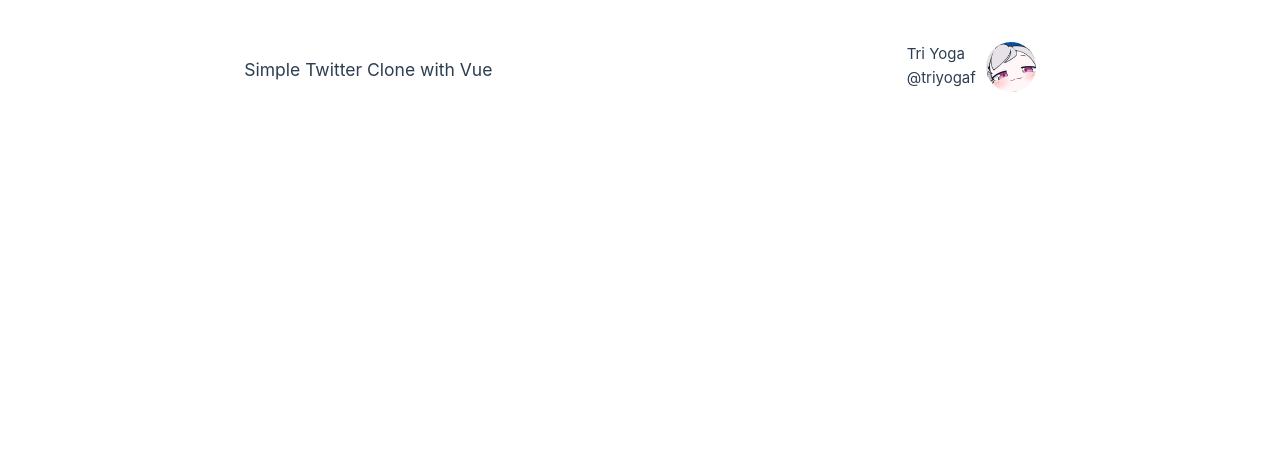
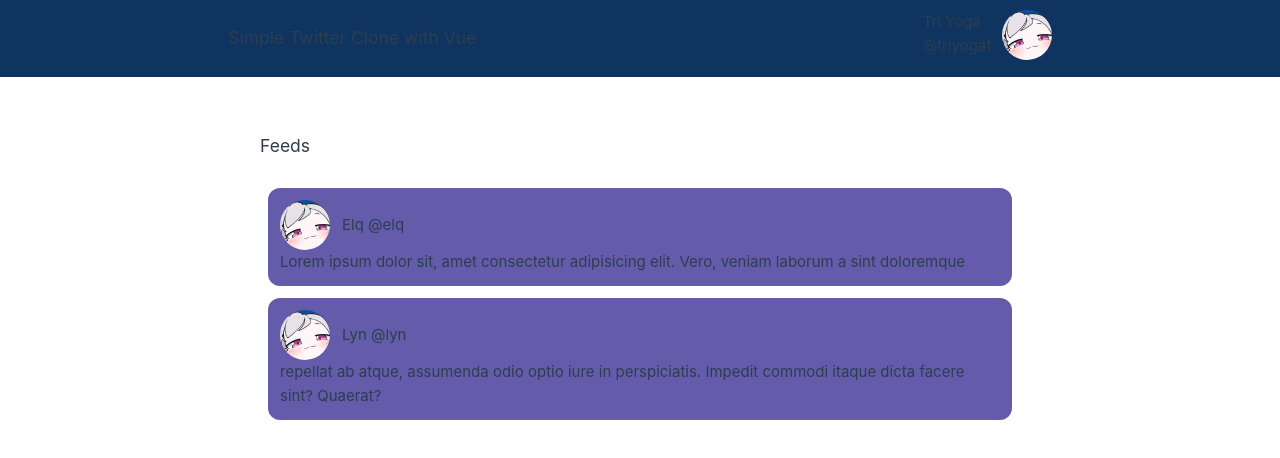
Before and after one commit to TriYogaF/twitter-clone-vue, a Vue app: page / in a window 1280 px wide. Shown: the top 458 px of the page. Built offline with nearby package versions, Linux system fonts and the light colour scheme.

Commit message:
create tweetcard component

```diff
--- a/src/App.vue
+++ b/src/App.vue
@@ -1,12 +1,17 @@
 <template>
   <Navbar />
+  <div class="main">
+    <h3 class="title">Feeds</h3>
+    <TweetCard v-for="tweet in tweets" v-bind:key="tweet.id" v-bind="tweet" />
+  </div>
 </template>
 
 <script>
 import Navbar from "./components/Navbar.vue";
 import gambar from "./assets/pic.jpg";
+import TweetCard from "./components/TweetCard.vue";
 export default {
-  components: { Navbar },
+  components: { Navbar, TweetCard },
   data() {
     return {
       user: {
@@ -14,6 +19,30 @@ export default {
         username: "@triyogaf",
         avatarUrl: gambar,
       },
+      indexTweets: 0,
+      tweets: [
+        {
+          id: 1,
+          user: {
+            fullname: "Elq",
+            username: "@elq",
+          },
+          tweet: "Lorem ipsum dolor sit, amet consectetur adipisicing elit. Vero, veniam laborum a sint doloremque",
+        },
+        {
+          id: 2,
+          user: {
+            fullname: "Lyn",
+            username: "@lyn",
+          },
+          tweet: "repellat ab atque, assumenda odio optio iure in perspiciatis. Impedit commodi itaque dicta facere sint? Quaerat?",
+        },
+        // {
+        //   id: 3,
+        //   user: this.user,
+        //   tweet: "repellat ab atque, assumenda odio optio iure in perspiciatis. Impedit commodi itaque dicta facere sint? Quaerat?",
+        // },
+      ],
     };
   },
   provide() {
@@ -27,4 +56,20 @@ export default {
 };
 </script>
 
-<style></style>
+<style>
+.main {
+  max-width: 800px;
+  /* color: rgb(0, 0, 0); */
+  background-color: rgba(255, 255, 255, 0.15);
+  /* display: flex; */
+  justify-content: center;
+  margin: auto;
+  margin-top: 100px;
+  padding: 16px;
+  border-radius: 12px;
+}
+.title {
+  display: block;
+  padding: 16px 4px;
+}
+</style>
--- a/src/assets/base.css
+++ b/src/assets/base.css
@@ -4,7 +4,8 @@
   --vt-c-white-soft: #f8f8f8;
   --vt-c-white-mute: #f2f2f2;
 
-  --vt-c-black: #181818;
+  /* --vt-c-black: #181818; */
+  --vt-c-black: #16213e;
   --vt-c-black-soft: #222222;
   --vt-c-black-mute: #282828;
 
@@ -60,13 +61,12 @@
 }
 
 body {
-  min-height: 100vh;
+  min-height: 200vh;
   color: var(--color-text);
   background: var(--color-background);
   transition: color 0.5s, background-color 0.5s;
   line-height: 1.6;
-  font-family: Inter, -apple-system, BlinkMacSystemFont, 'Segoe UI', Roboto, Oxygen, Ubuntu,
-    Cantarell, 'Fira Sans', 'Droid Sans', 'Helvetica Neue', sans-serif;
+  font-family: Inter, -apple-system, BlinkMacSystemFont, "Segoe UI", Roboto, Oxygen, Ubuntu, Cantarell, "Fira Sans", "Droid Sans", "Helvetica Neue", sans-serif;
   font-size: 15px;
   text-rendering: optimizeLegibility;
   -webkit-font-smoothing: antialiased;
--- a/src/assets/main.css
+++ b/src/assets/main.css
@@ -1,9 +1,9 @@
 @import "./base.css";
 
 #app {
-  max-width: 1280px;
+  /* max-width: 1280px; */
   margin: 0 auto;
-  padding: 2rem;
+  /* padding: 2rem; */
 
   font-weight: normal;
 }
--- a/src/components/Navbar.vue
+++ b/src/components/Navbar.vue
@@ -26,9 +26,14 @@ export default {
 
 <style>
 .navbar {
-  background-color: rgba(255, 255, 255, 0.3);
+  background-color: #0f3460;
   align-items: center;
   padding: 10px 10px;
+  position: fixed;
+  z-index: 10;
+  top: 0;
+  left: 0;
+  right: 0;
 }
 
 .navbar,
--- /dev/null
+++ b/src/components/TweetCard.vue
@@ -0,0 +1,59 @@
+<template>
+  <div class="content">
+    <div class="post">
+      <div class="post-name">
+        <Avatar />
+        <p class="name">{{ this.user.fullname }} {{ this.user.username }}</p>
+      </div>
+      <p>{{ this.tweet }}</p>
+    </div>
+    <div class="reply"></div>
+  </div>
+</template>
+
+<script>
+import Avatar from "./Avatar.vue";
+export default {
+  mounted() {
+    console.log(`user ${this.user}`);
+  },
+  props: {
+    id: Number,
+    user: Object,
+    tweet: String,
+  },
+  components: { Avatar },
+};
+</script>
+
+<style>
+/* .main {
+  max-width: 800px;
+  background-color: rgba(255, 255, 255, 0.15);
+  justify-content: center;
+  margin: auto;
+  margin-top: 75px;
+  padding: 16px;
+}
+
+.title {
+  display: block;
+  padding: 16px 4px;
+} */
+
+.content {
+  display: flex;
+  /* justify-content: center; */
+  background-color: #645caa;
+  border-radius: 12px;
+  padding: 12px;
+  margin: 12px;
+}
+.post-name {
+  display: flex;
+  align-items: center;
+}
+.name {
+  padding-left: 12px;
+}
+</style>
```
